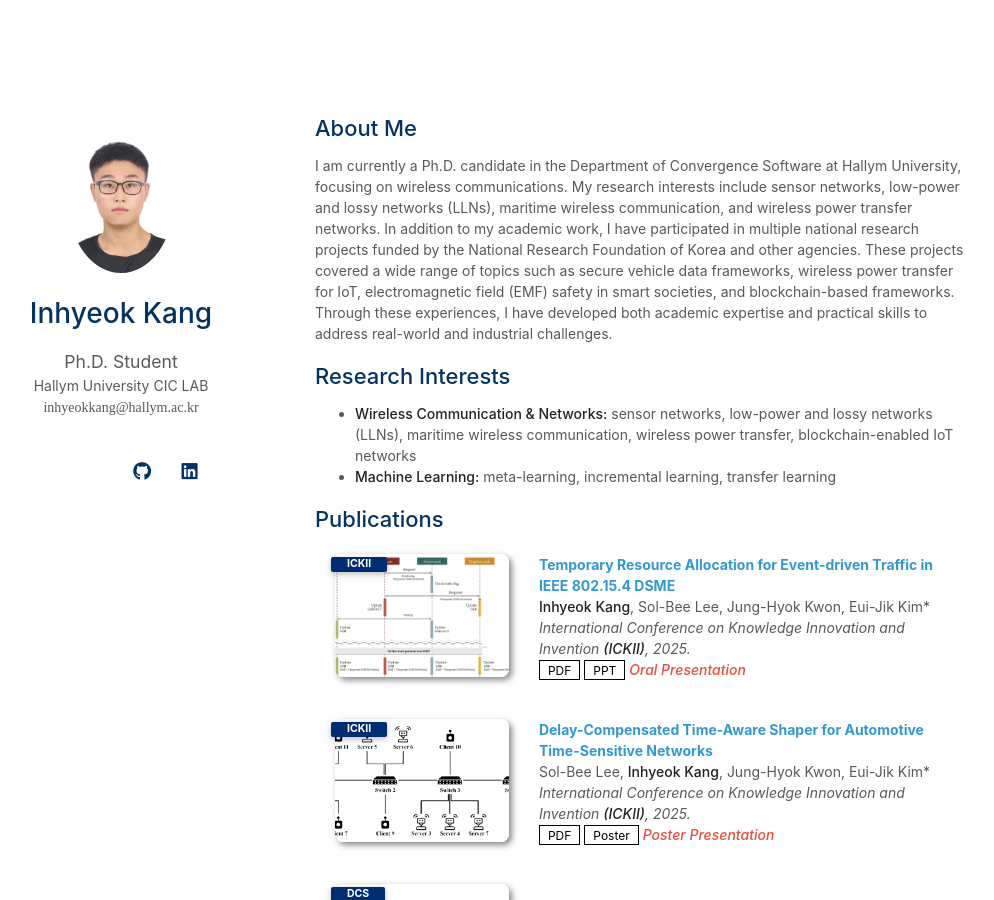
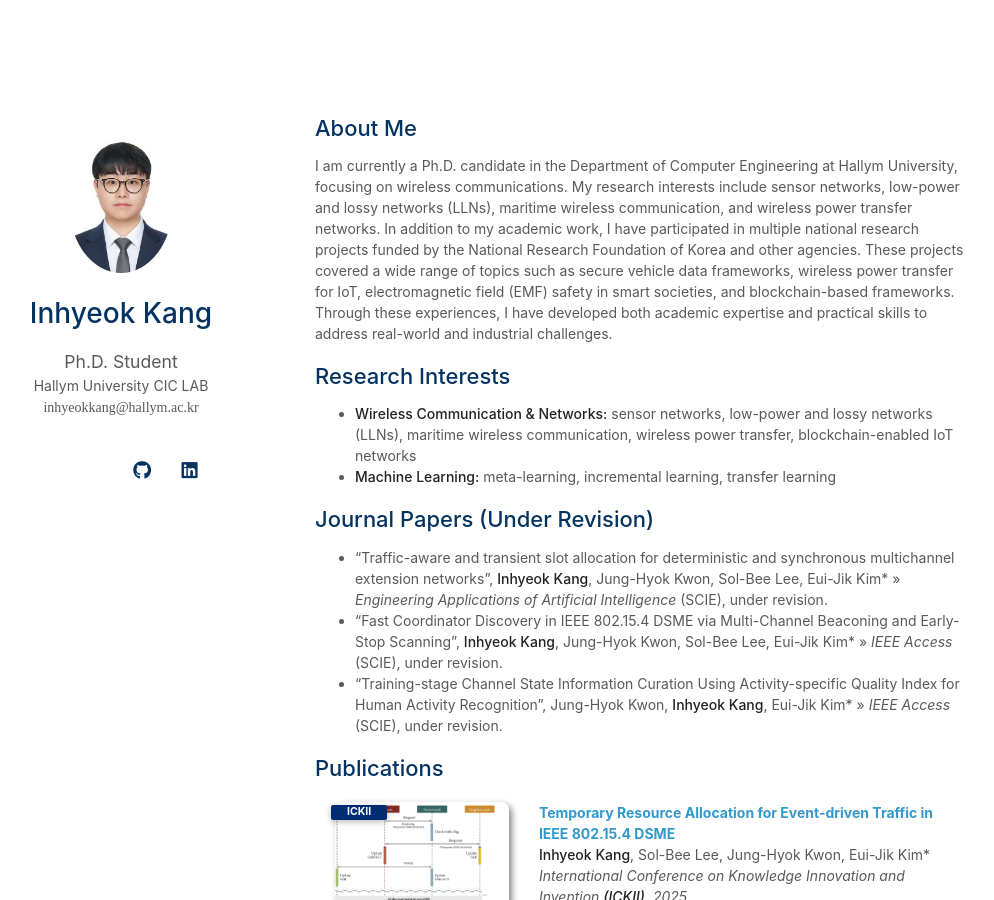
Before and after one commit to InhyeokKang/inhyeokkang.github.io, a Jekyll site: the page built from index.md, in a window 1280 px wide and 900 px high. Shown: the whole window, without its empty margins (155-1149 px from the left). Built offline with Jekyll 4.4.1, drawn with Linux system fonts in a browser that asks for light colours; a style sheet for code colours, icons or effects is not loaded; our own code applies the rules of GitHub Pages for plain Markdown files.

Commit message:
Update profile photo and add SCIE journal papers under revision
- Replace the profile picture with the latest photo
- Add a journal section listing the three SCIE manuscripts under
  revision (EAAI and IEEE Access x2)
- Update the Ph.D. department to Computer Engineering and fix a stray
  list marker on the Patents heading

Co-Authored-By: Claude Fable 5 <noreply@anthropic.com>
Claude-Session: https://claude.ai/code/session_01DCj4q1e7su1q56vf8N5oyp

```diff
--- a/index.md
+++ b/index.md
@@ -4,16 +4,22 @@ layout: homepage
 
 ## About Me
 
-I am currently a Ph.D. candidate in the Department of Convergence Software at Hallym University, focusing on wireless communications. My research interests include sensor networks, low-power and lossy networks (LLNs), maritime wireless communication, and wireless power transfer networks. In addition to my academic work, I have participated in multiple national research projects funded by the National Research Foundation of Korea and other agencies. These projects covered a wide range of topics such as secure vehicle data frameworks, wireless power transfer for IoT, electromagnetic field (EMF) safety in smart societies, and blockchain-based frameworks. Through these experiences, I have developed both academic expertise and practical skills to address real-world and industrial challenges.
+I am currently a Ph.D. candidate in the Department of Computer Engineering at Hallym University, focusing on wireless communications. My research interests include sensor networks, low-power and lossy networks (LLNs), maritime wireless communication, and wireless power transfer networks. In addition to my academic work, I have participated in multiple national research projects funded by the National Research Foundation of Korea and other agencies. These projects covered a wide range of topics such as secure vehicle data frameworks, wireless power transfer for IoT, electromagnetic field (EMF) safety in smart societies, and blockchain-based frameworks. Through these experiences, I have developed both academic expertise and practical skills to address real-world and industrial challenges.
 
 ## Research Interests
 
 - **Wireless Communication & Networks:** sensor networks, low-power and lossy networks (LLNs), maritime wireless communication, wireless power transfer, blockchain-enabled IoT networks
 - **Machine Learning:** meta-learning, incremental learning, transfer learning
 
+## Journal Papers (Under Revision)
+
+- "Traffic-aware and transient slot allocation for deterministic and synchronous multichannel extension networks", **Inhyeok Kang**, Jung-Hyok Kwon, Sol-Bee Lee, Eui-Jik Kim* >> *Engineering Applications of Artificial Intelligence* (SCIE), under revision.
+- "Fast Coordinator Discovery in IEEE 802.15.4 DSME via Multi-Channel Beaconing and Early-Stop Scanning", **Inhyeok Kang**, Jung-Hyok Kwon, Sol-Bee Lee, Eui-Jik Kim* >> *IEEE Access* (SCIE), under revision.
+- "Training-stage Channel State Information Curation Using Activity-specific Quality Index for Human Activity Recognition", Jung-Hyok Kwon, **Inhyeok Kang**, Eui-Jik Kim* >> *IEEE Access* (SCIE), under revision.
+
 {% include_relative _includes/publications.md %}
 
-- ## Patents
+## Patents
 
 - **[출원]** "각 노드로부터 설정된 GTS 할당 정보를 기초로 GTS를 할당하는 DSME 네트워크 시스템의 동작 방법, 시스템, 및 각 노드의 GTS를 할당하는 전자 장치의 동작 방법", 김의직, 강인혁, 이솔비, 권정혁 >> 출원번호: 10-2024-0133122 (2024.09.30)
 - **[출원]** "트래픽 부하에 따라 GTS 할당 간격을 설정하는 전자 장치의 동작 방법", 김의직, 강인혁, 이솔비, 권정혁 >> 출원번호: 10-2024-0133121 (2024.09.30)
```
Also changed, not shown: assets/img/profile.jpg.
